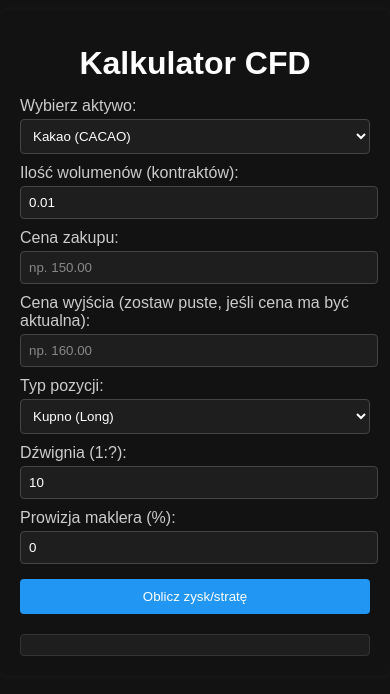
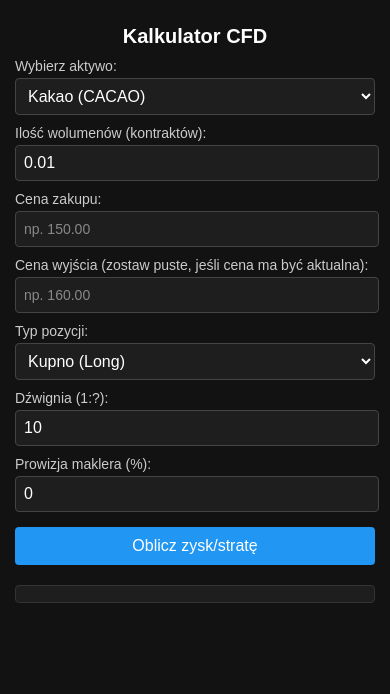
Before and after one commit to adrianjankowicz/kalkulator-cfd, a plain HTML site: page index.html in a window 390 px wide. Drawn offline with Linux system fonts and the light colour scheme.

Commit message:
update #3

```diff
--- a/index.html
+++ b/index.html
@@ -4,8 +4,11 @@
     <meta charset="UTF-8" />
     <title>Kalkulator CFD</title>
     <link rel="stylesheet" href="style.css" />
+    <meta name="viewport" content="width=device-width, initial-scale=1.0">
+
   </head>
   <body>
+    <div class="container">
       <h1>Kalkulator CFD</h1>
 
       <label for="symbol">Wybierz aktywo:</label>
@@ -24,12 +27,20 @@
       </select>
 
       <label for="volume">Ilość wolumenów (kontraktów):</label>
-    <input type="number" id="volume" value="0.01" step="0.01" placeholder="np. 10" />
+      <input
+        type="number"
+        id="volume"
+        value="0.01"
+        step="0.01"
+        placeholder="np. 10"
+      />
 
       <label for="entryPrice">Cena zakupu:</label>
       <input type="number" id="entryPrice" placeholder="np. 150.00" />
 
-    <label for="exitPrice">Cena wyjścia (zostaw puste, jeśli cena ma być aktualna):</label>
+      <label for="exitPrice"
+        >Cena wyjścia (zostaw puste, jeśli cena ma być aktualna):</label
+      >
       <input type="number" id="exitPrice" placeholder="np. 160.00" />
 
       <label for="positionType">Typ pozycji:</label>
@@ -47,7 +58,7 @@
       <button id="calculateBtn">Oblicz zysk/stratę</button>
 
       <div class="result" id="output"></div>
-
+    </div>
     <script src="script.js"></script>
   </body>
 </html>
--- a/style.css
+++ b/style.css
@@ -68,3 +68,40 @@ button:hover {
   margin: 5px 0;
   color: #dddddd;
 }
+
+@media (max-width: 600px) {
+  body {
+    margin: 0;
+    padding: 15px;
+    border-radius: 0;
+    box-shadow: none;
+  }
+
+  h1 {
+    font-size: 20px;
+    margin: 10px 0;
+  }
+
+  label {
+    font-size: 14px;
+  }
+
+  input,
+  select,
+  button {
+    font-size: 16px;
+  }
+
+  input {
+    width: 96%;
+  }
+
+  input::placeholder {
+    font-size: 14px;
+  }
+
+  .result {
+    font-size: 14px;
+    padding: 8px;
+  }
+}
```
Lines whose indentation alone changed are shown as unchanged.
